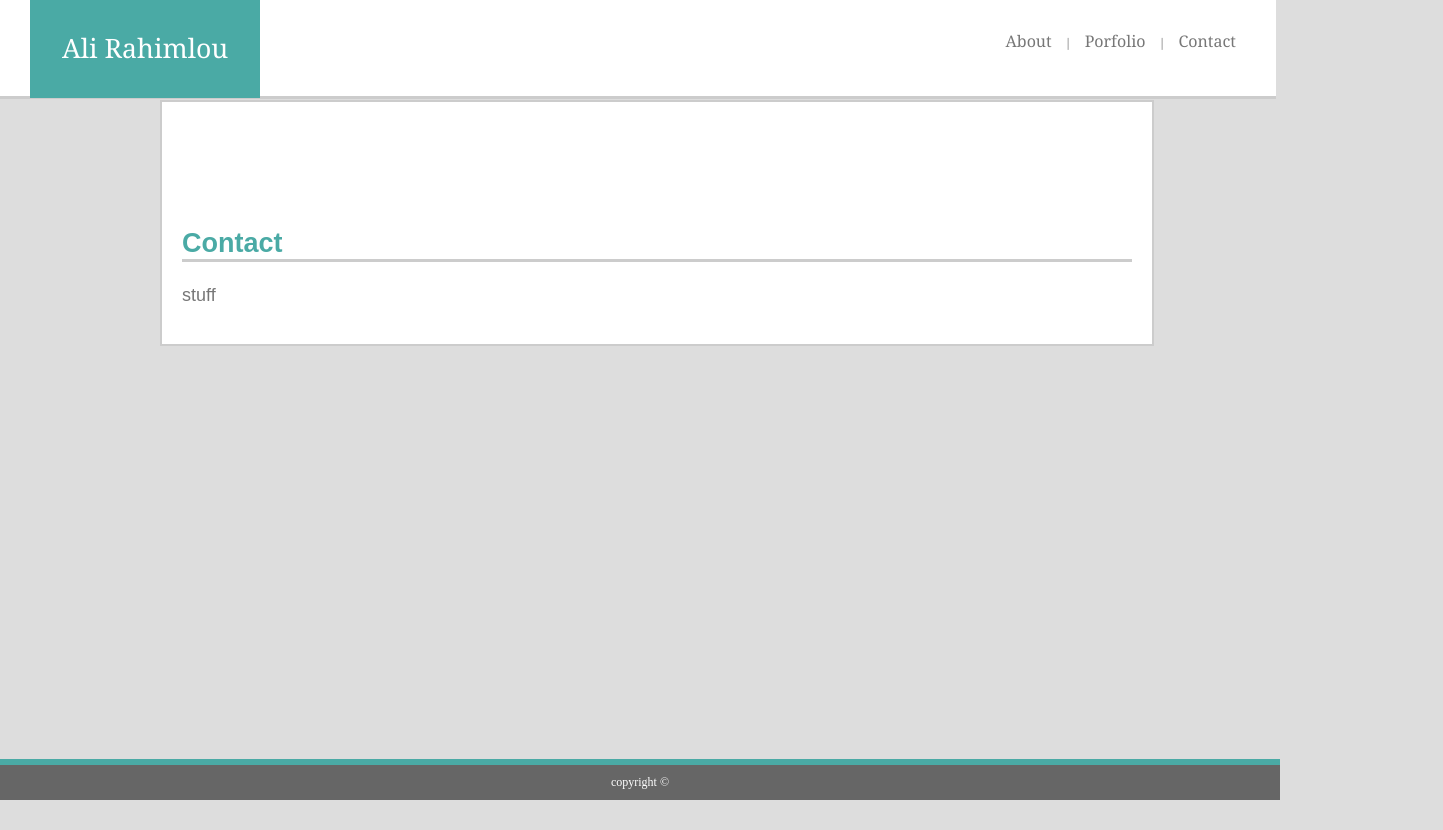
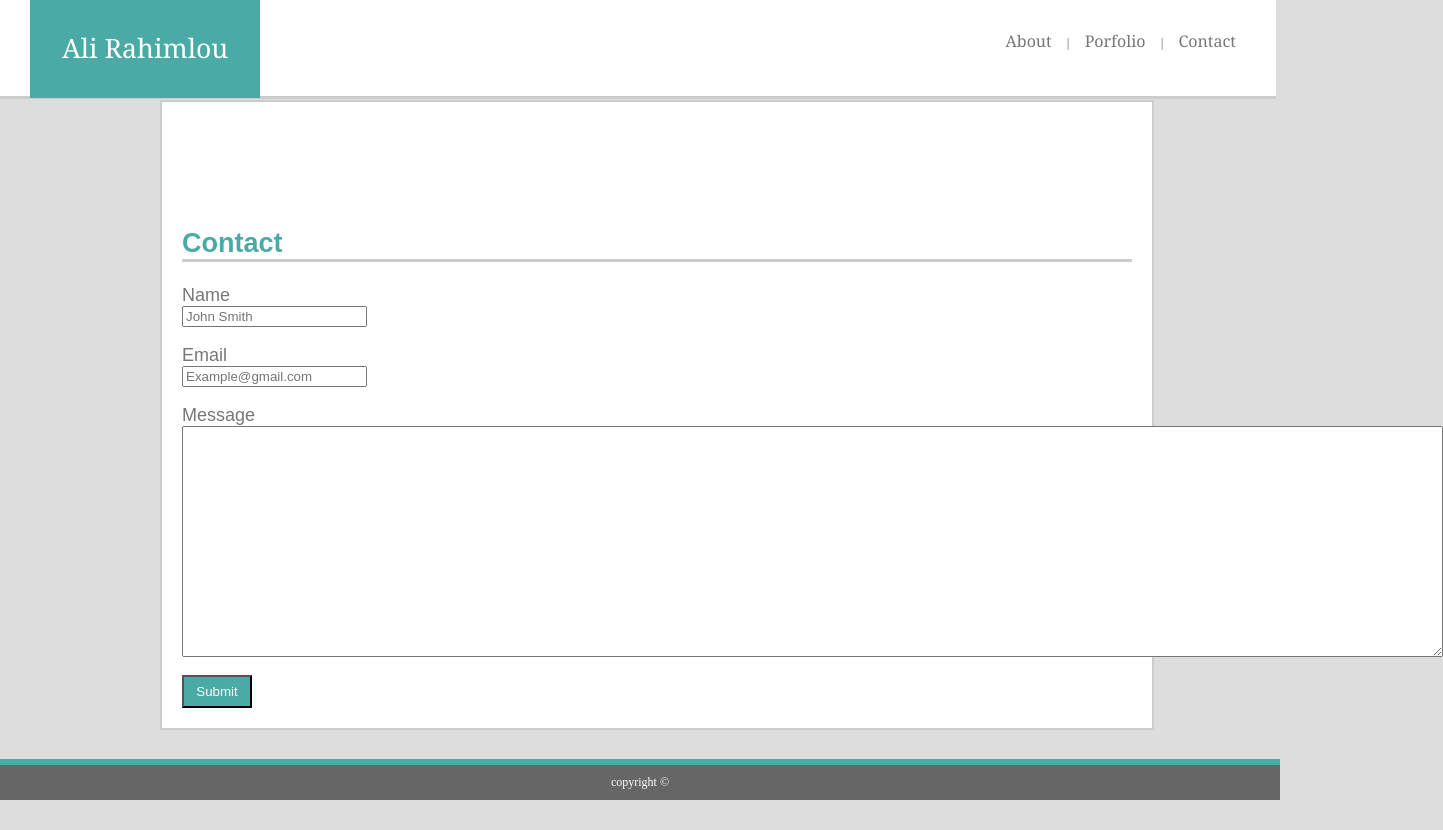
Before and after one commit to AliRahimlou/Basic-Portfolio, a plain HTML site: page contact.html in a window 1280 px wide. Shown: the whole page, 1443 px wide, since content can reach past the window. Before the commit the page ends 800 px from the top, so only its background shows below. Drawn offline with Linux system fonts and the light colour scheme.

Commit message:
updated contact page info

```diff
--- a/assets/css/style.css
+++ b/assets/css/style.css
@@ -72,6 +72,11 @@ div {
 html {
 	background-color:#dddddd;
 	padding: 100;
+}
 
-
+button {
+	padding: 7;
+	width: 70;
+	background-color:#4aaaa5;
+	color: white;
 }
--- a/contact.html
+++ b/contact.html
@@ -34,9 +34,29 @@
 
 
 
-<section1>
-      <p>stuff</p>
-    </section1>
+
+      <p><label>Name</label>
+        <br>
+        <input type = "text"
+               id = "myText"
+               placeholder = "John Smith" />
+      </p>
+      <p>
+        <label>Email</label>
+        <br>
+        <input type="text"
+               id = "myEmail"
+               placeholder = "Example@gmail.com" />
+
+      </p>
+      <p>
+          <label>Message</label>
+          <textarea id = "myTextArea"
+                  rows = "15"
+                  cols = "155"></textarea>
+        </p>
+
+        <button type="button">Submit</button>
 
 
   </div>
```
